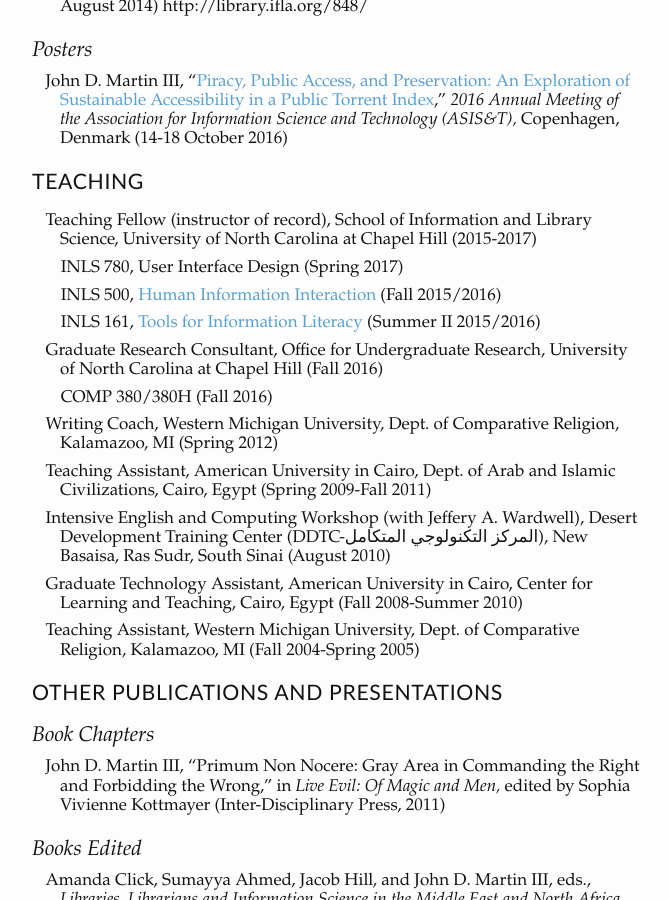
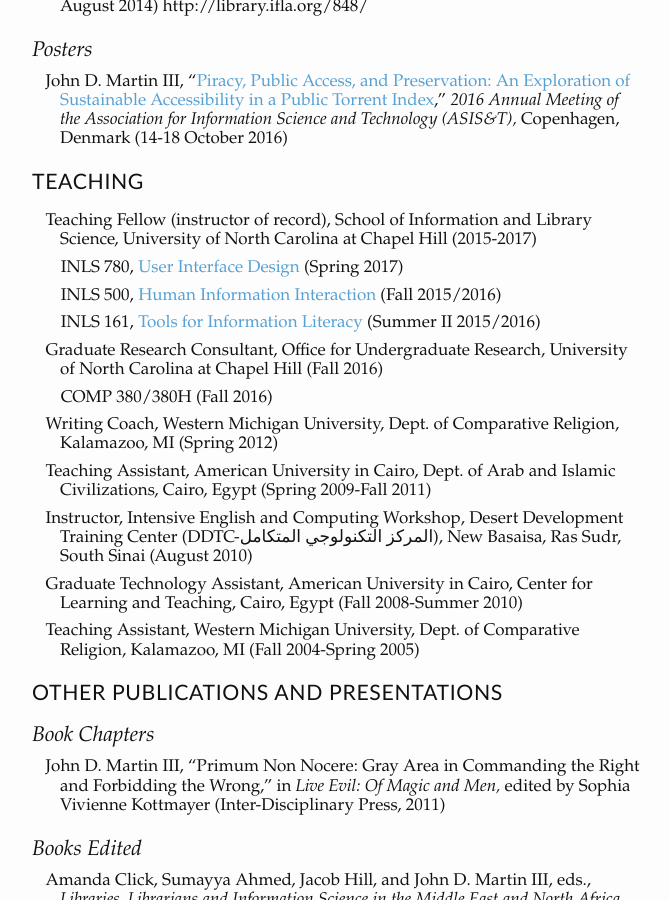
Before and after one commit to jdmar3/jdmar3.github.io, a Jekyll site: the page built from cv/index.md, in a window 1280 px wide and 900 px high, scrolled down 1663 px. Shown: the whole window, without its empty margins (48-717 px from the left). Built offline with Jekyll 4.4.1, drawn with Linux system fonts in a browser that asks for light colours; Markdown is read by kramdown in place of the engine named in the settings.

Commit message:
fix typo

```diff
--- a/cv/index.md
+++ b/cv/index.md
@@ -69,14 +69,14 @@
 # Teaching
 
 - Teaching Fellow (instructor of record), School of Information and Library Science, University of North Carolina at Chapel Hill (2015-2017)
-	- INLS 780, User Interface Design (Spring 2017)
-	- INLS 500, [Human Information Interaction](http://inls500.johndmart.in) (Fall 2015/2016)
-	- INLS 161, [Tools for Information Literacy](http://inls161.johndmart.in) (Summer II 2015/2016)
+	- INLS 780, [User Interface Design](https://inls718.johndmart.in) (Spring 2017)
+	- INLS 500, [Human Information Interaction](https://inls500.johndmart.in) (Fall 2015/2016)
+	- INLS 161, [Tools for Information Literacy](https://inls161.johndmart.in) (Summer II 2015/2016)
 - Graduate Research Consultant, Office for Undergraduate Research, University of North Carolina at Chapel Hill (Fall 2016)
 	- COMP 380/380H (Fall 2016)
 - Writing Coach, Western Michigan University, Dept. of Comparative Religion, Kalamazoo, MI (Spring 2012)
 - Teaching Assistant, American University in Cairo, Dept. of Arab and Islamic Civilizations, Cairo, Egypt (Spring 2009-Fall 2011)
-- Intensive English and Computing Workshop (with Jeffery A. Wardwell), Desert Development Training Center (DDTC-المركز التكنولوجي المتكامل), New Basaisa, Ras Sudr, South Sinai (August 2010)
+- Instructor, Intensive English and Computing Workshop, Desert Development Training Center (DDTC-المركز التكنولوجي المتكامل), New Basaisa, Ras Sudr, South Sinai (August 2010)
 - Graduate Technology Assistant, American University in Cairo, Center for Learning and Teaching, Cairo, Egypt (Fall 2008-Summer 2010)
 - Teaching Assistant, Western Michigan University, Dept. of Comparative Religion, Kalamazoo, MI (Fall 2004-Spring 2005)
 
```
Also changed, not shown: _posts/2017-02-01-teaching-soft-skills.md (+1 -1 lines).
